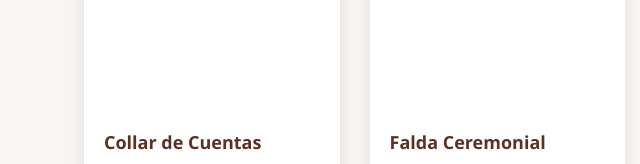
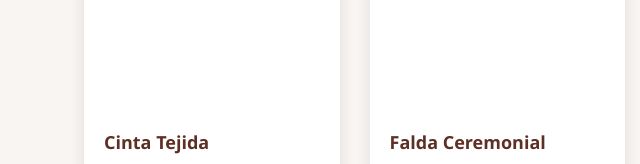
Before and after one commit to GilbertQ/web, a plain HTML site: page index.html in a window 1280 px wide. Shown: the part 2060-2224 px from the top of the page, 0-640 px from the left. Drawn offline with Linux system fonts and the light colour scheme.

Commit message:
Cinta Tejida

```diff
--- a/index.html
+++ b/index.html
@@ -474,7 +474,7 @@
                     <img src="/api/placeholder/300/300" alt="Cinta Tejida">
                     </div>
                     <div class="product-info">
-                    <h3>Collar de Cuentas</h3>
+                    <h3>Cinta Tejida</h3>
                     <p>Elaborado con cuentas de vidrio y semillas, cada color tiene un significado espiritual.</p>
                     <div class="product-price">Q 18.00</div>
                     <a href="#contacto" class="btn">Consultar</a>
```
